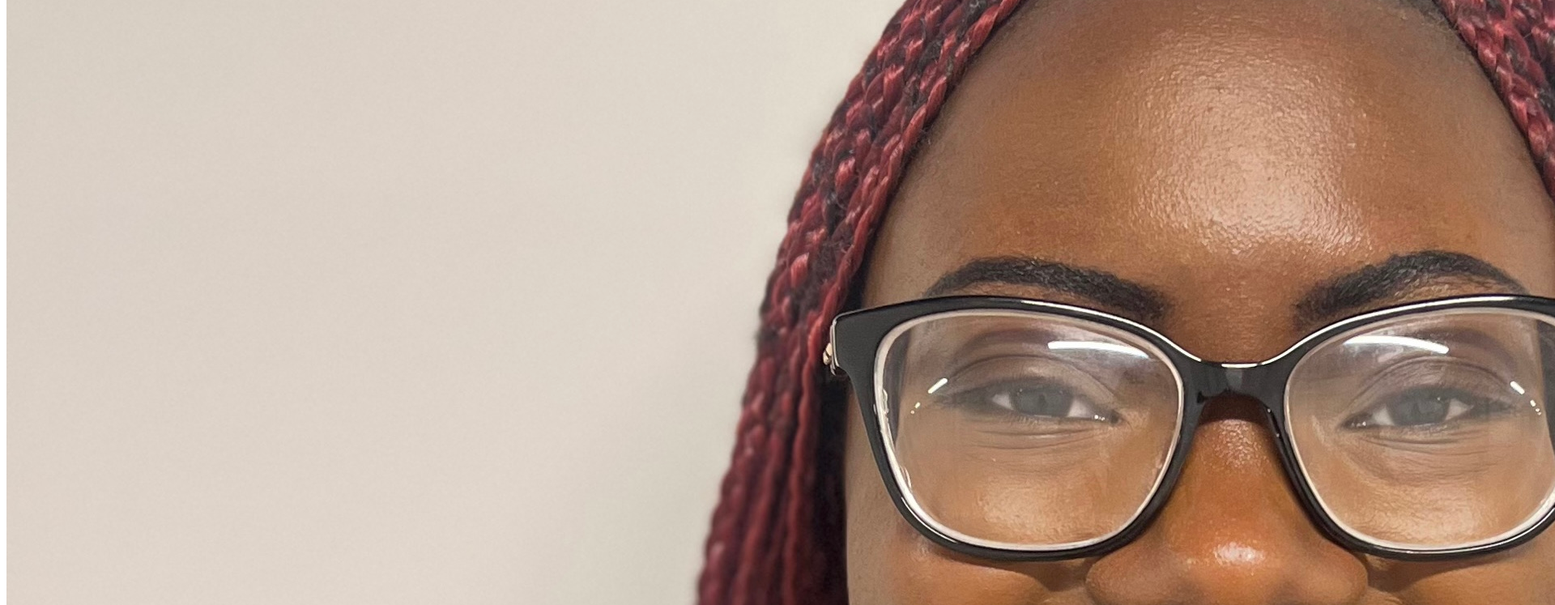
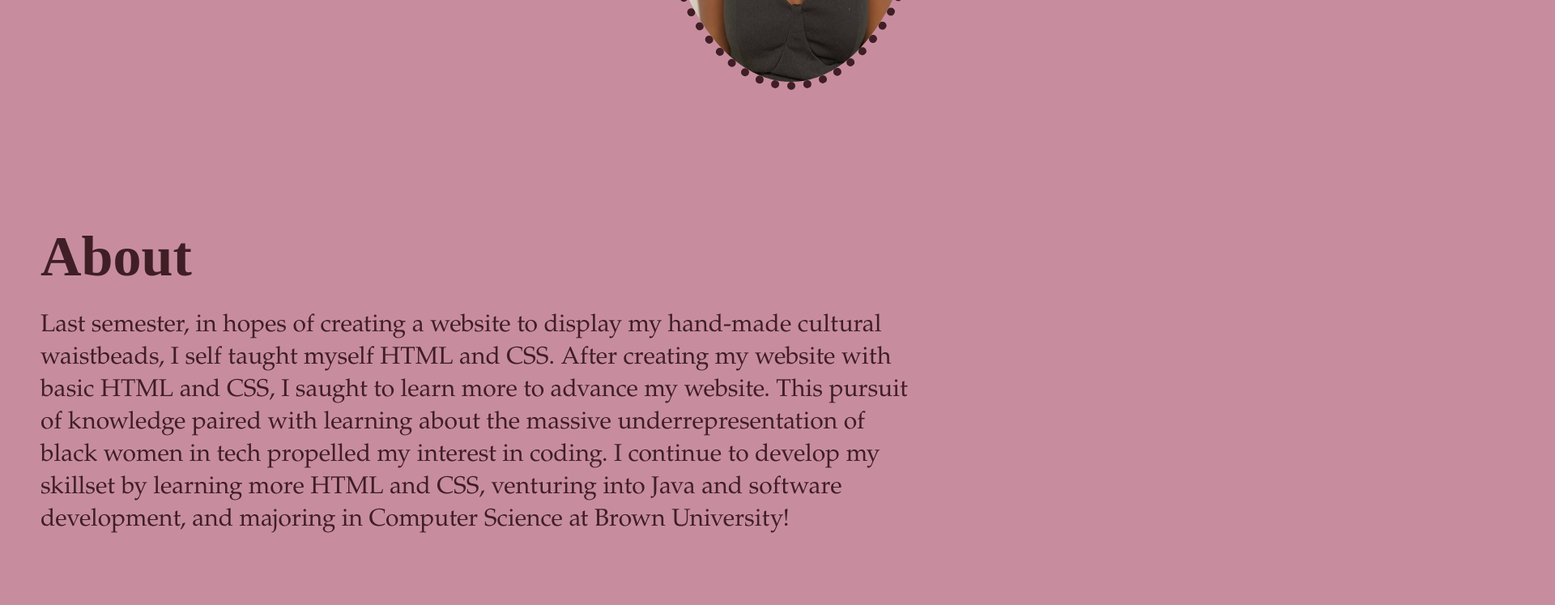
Before and after one commit to jkamara444/Personal-Portfolio, a plain HTML site: page index.html in a window 1280 px wide. Shown: the part 551-1298 px from the top of the page at 81% size, 1920 px wide, since content can reach past the window. Drawn offline with nearby package versions, Linux system fonts and the light colour scheme.

Commit message:
fixing css

```diff
--- a/index.html
+++ b/index.html
@@ -6,7 +6,7 @@
     <meta name="viewport" content="width=device-width, initial-scale=1.0">
     <title>Jasmine Kamara's Portfolio</title>
     <link rel="stylesheet" href="https://cdnjs.cloudflare.com/ajax/libs/font-awesome/4.7.0/css/font-awesome.min.css">
-    <link rel="stylesheet" href="Personal Portfolio/index.css">
+    <link rel="stylesheet" href="index.css">
     <link rel="preconnect" href="https://fonts.googleapis.com">
     <link rel="preconnect" href="https://fonts.gstatic.com" crossorigin>
     <link href="https://fonts.googleapis.com/css2?family=Oswald:wght@200..700&display=swap" rel="stylesheet">
```
